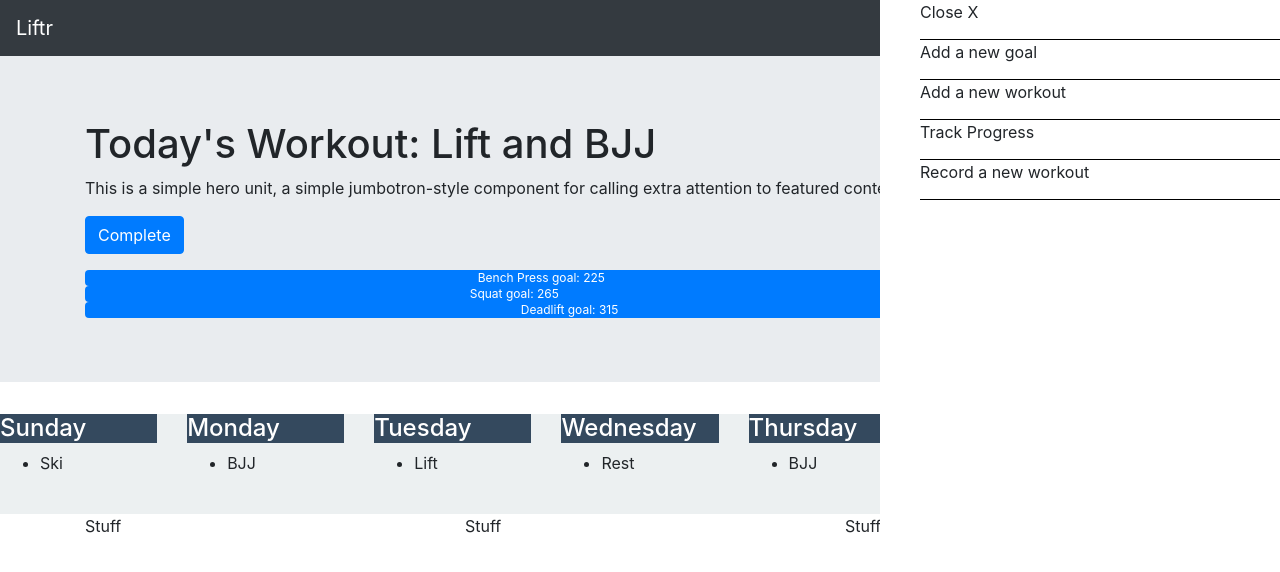
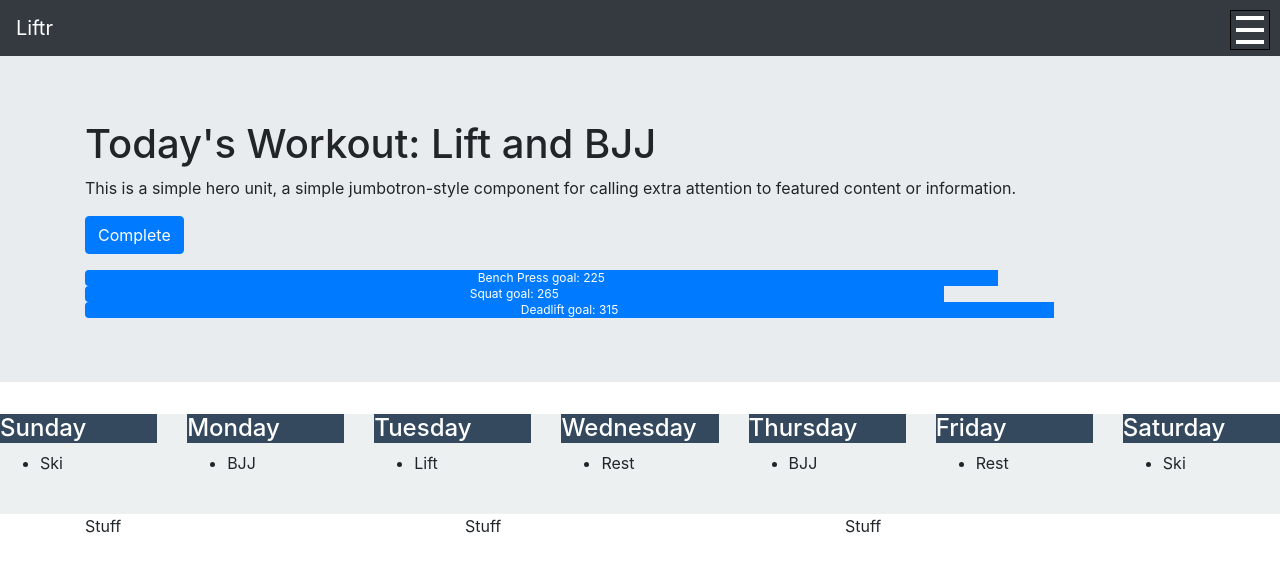
Before and after one commit to grantfogle/liftr-front-end, a React (Create React App) app: page / in a window 1280 px wide. Shown: the top 572 px of the page. Built offline with nearby package versions, Linux system fonts and the light colour scheme.

Commit message:
toggle side menu works

```diff
--- a/src/App.js
+++ b/src/App.js
@@ -15,11 +15,23 @@ allow users to track/show progress
 */
 
 class App extends Component {
+
+  constructor(props) {
+    super(props)
+    this.state = {
+      sideMenu: false,
+    }
+  }
+
+  toggleSideMenu = () => {
+    this.setState({ sideMenu: !this.state.sideMenu })
+  }
+
   render() {
     return (
       <div style={{ height: '100%' }}>
-        <Navigation />
-        <SideMenu />
+        <Navigation toggleSideMenu={this.toggleSideMenu} />
+        <SideMenu sideMenu={this.state.sideMenu} toggleSideMenu={this.toggleSideMenu} />
         <Goals />
         <Schedule />
         <Container>
--- a/src/components/Navigation.js
+++ b/src/components/Navigation.js
@@ -2,7 +2,7 @@ import React from 'react';
 import Navbar from 'react-bootstrap/Navbar';
 import '../App.css';
 
-const Navigation = () => {
+const Navigation = ({ toggleSideMenu }) => {
     return (
         <header>
             <nav>
@@ -10,7 +10,7 @@ const Navigation = () => {
                     <Navbar.Brand href="#home">
                         Liftr
                     </Navbar.Brand>
-                    <div className="hamburger">
+                    <div className="hamburger" onClick={toggleSideMenu}>
                         <div className="line"></div>
                         <div className="line"></div>
                         <div className="line"></div>
--- a/src/components/SideMenu/SideMenu.css
+++ b/src/components/SideMenu/SideMenu.css
@@ -7,6 +7,9 @@
     width: 40vw;
     max-width: 400px;
     z-index: 200;
+}
+.side-menu-hidden {
+    display: none;
 }
 
 .side-menu ul {
--- a/src/components/SideMenu/SideMenu.js
+++ b/src/components/SideMenu/SideMenu.js
@@ -1,11 +1,11 @@
 import React from 'react';
 import './SideMenu.css'
 
-const SideMenu = () => {
+const SideMenu = ({ sideMenu, toggleSideMenu }) => {
     return (
-        <nav className="side-menu">
+        <nav className={sideMenu ? "side-menu" : "side-menu-hidden"}>
             <ul>
-                <li>Close X</li>
+                <li onClick={toggleSideMenu}>Close X</li>
                 <li><a href="#"></a>Add a new goal</li>
                 <li><a href="#"></a>Add a new workout</li>
                 <li><a href="#"></a>Track Progress</li>
```
